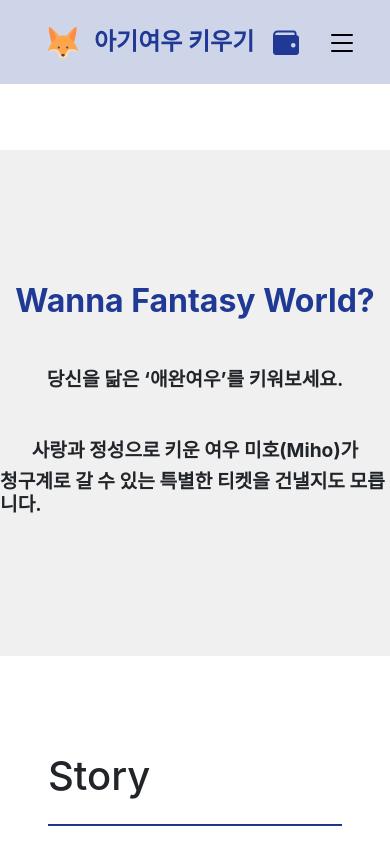
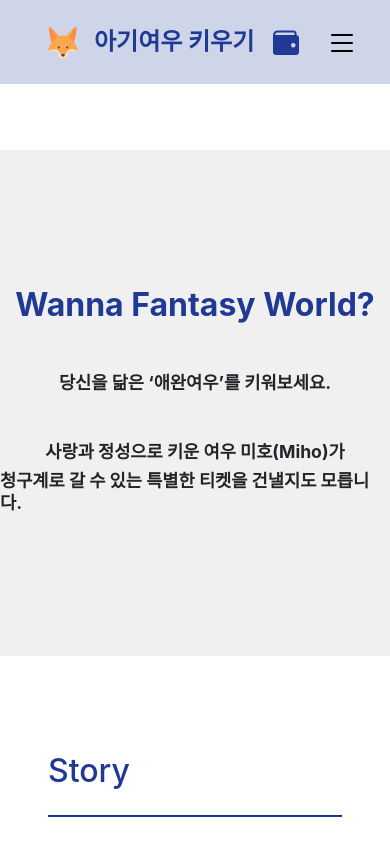
Before and after one commit to ntfharry/miho, a Nuxt app: page / in a window 390 px wide. Shown: the top 844 px of the page. Built offline with nearby package versions, Linux system fonts and the light colour scheme.

Commit message:
fix mobile font size

```diff
--- a/components/TitleSection.vue
+++ b/components/TitleSection.vue
@@ -1,6 +1,6 @@
 <template>
     <div id="section" class="my-5">
-        <h2 class="mb-5">Wanna Fantasy World?</h2>
+        <h1 class="mb-5">Wanna Fantasy World?</h1>
         <h5 class="mb-5">당신을 닮은 ‘애완여우’를 키워보세요.</h5>
         <h5>사랑과 정성으로 키운 여우 미호(Miho)가</h5>
         <h5>청구계로 갈 수 있는 특별한 티켓을 건낼지도 모릅니다.</h5>
@@ -18,7 +18,7 @@
     align-items: center;
 }
 
-h2, h5 {
+h1, h5 {
     font-weight: bold;
 }
 </style>
--- a/layouts/default.vue
+++ b/layouts/default.vue
@@ -28,12 +28,8 @@ export default {
   margin-top: 150px;
 }
 
-h2 {
+h1 {
   color: #1F3995;
-}
-
-h5 {
-  font-size: 1.2rem;
 }
 
 hr {
@@ -53,5 +49,13 @@ hr {
   .m-5 {
     margin: 0 !important;
   }
+
+  h1 {
+    font-size: 2rem;
+  }
+
+  h5 {
+    font-size: 1.1rem;
+  }
 }
 </style>
```
